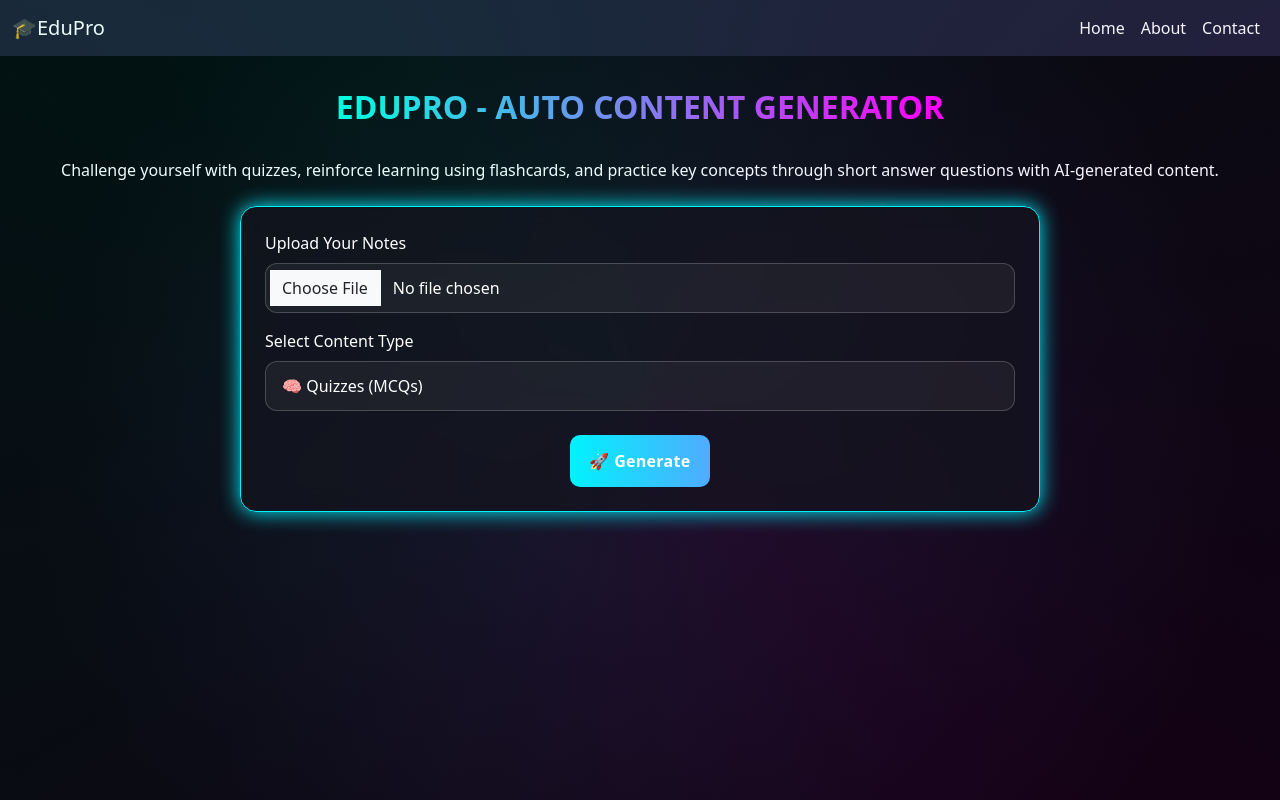
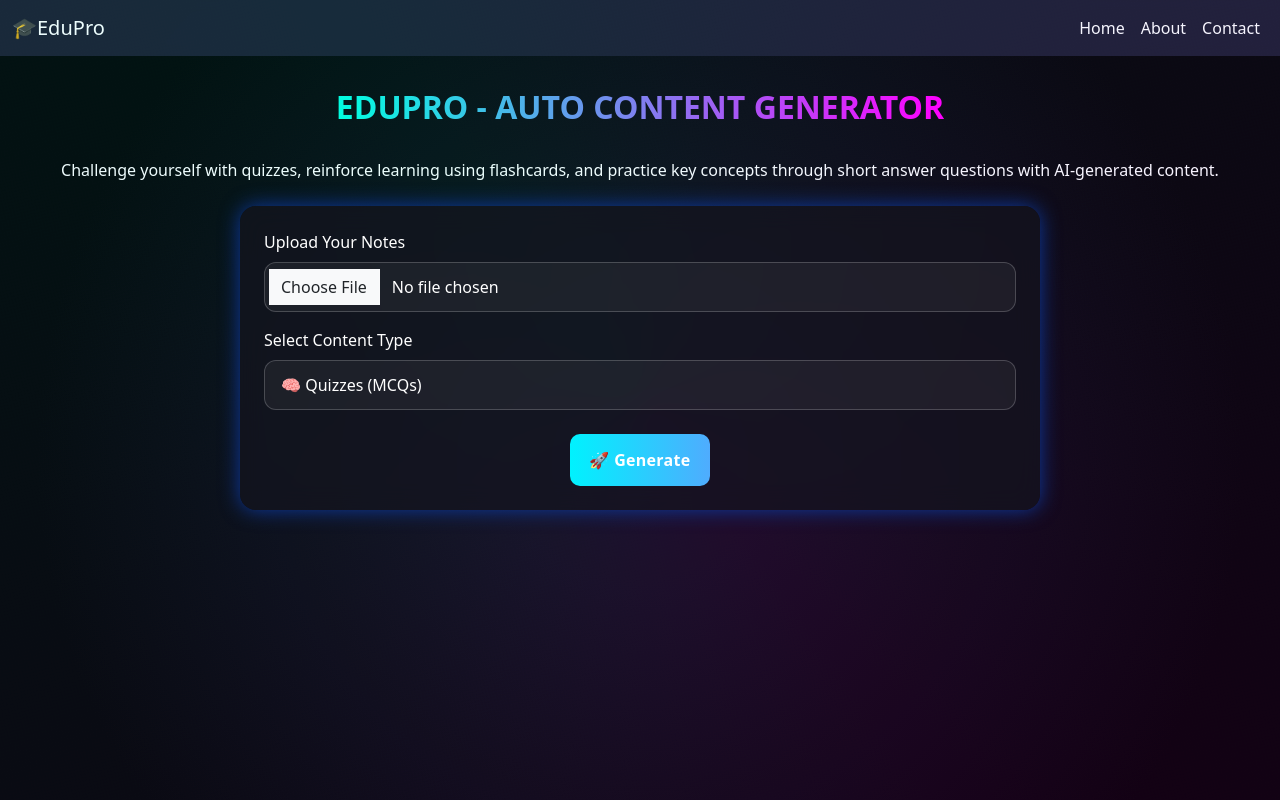
Before and after one commit to Aditya5489/Edupro-frontend, a React (Vite) app: page /quizbuilder in a window 1280 px wide. Shown: the top 800 px of the page. Built offline with nearby package versions, Linux system fonts and the light colour scheme.

Commit message:
some changes

```diff
--- a/src/Pages/Quiz.jsx
+++ b/src/Pages/Quiz.jsx
@@ -180,7 +180,7 @@ export default function QuizGenerator() {
         Challenge yourself with quizzes, reinforce learning using flashcards, and practice key concepts through short answer questions with AI-generated content.
       </p>
 
-      <div className="quiz-card mb-5 p-4 glass-card " style={{border:"1px solid #00f2ffff" , boxShadow:"0 0 20px #00f2ffff"}}>
+      <div className="quiz-card mb-5 p-4 glass-card " style={{ boxShadow:"0 0 20px #0d399fff"}}>
         <div className="mb-3">
           <label className="form-label text-white">Upload Your Notes</label>
           <input type="file" className="glass-input form-control" onChange={(e) => setFile(e.target.files[0])} />
```
